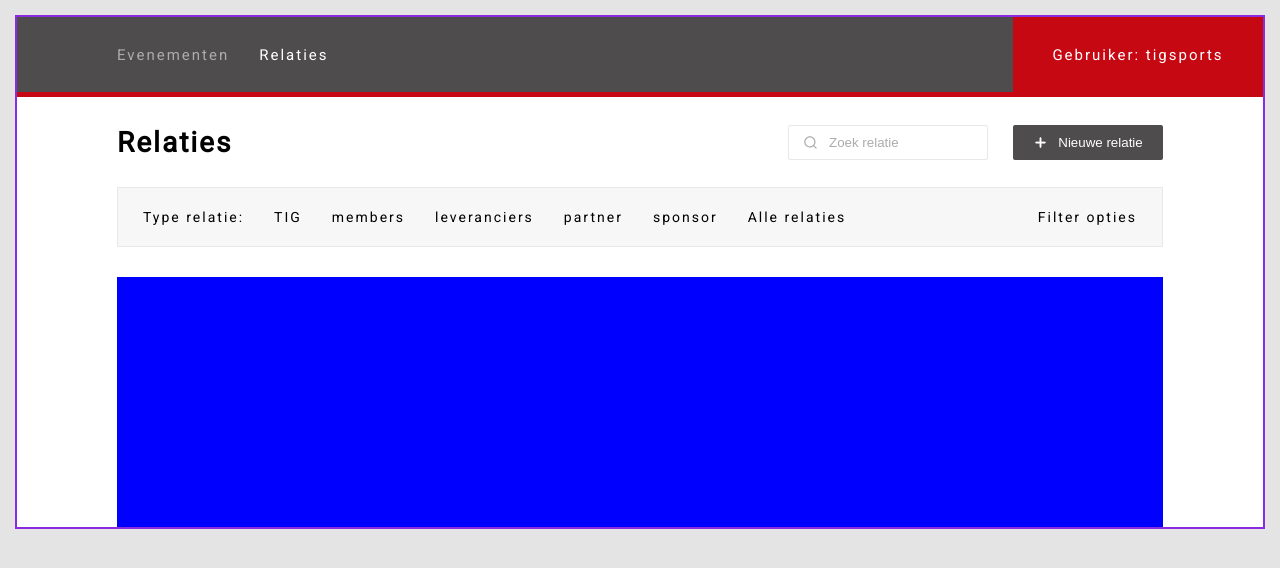
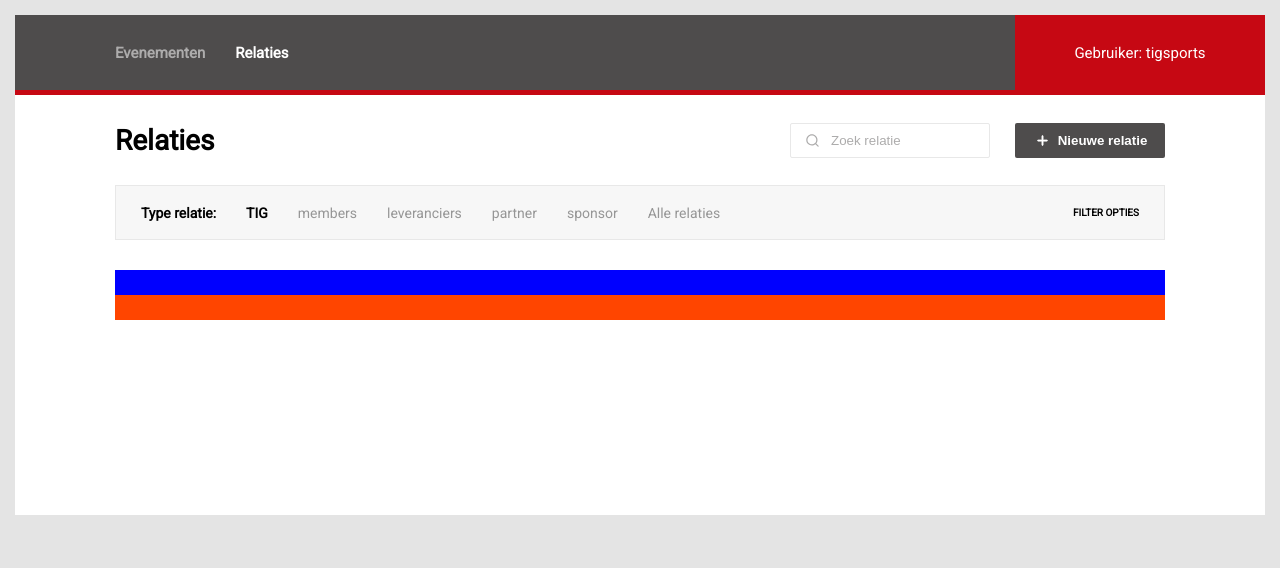
Before and after one commit to WiliTheSParrow/LeVarne_Exercise-1, a plain HTML site: page src/index.html in a window 1280 px wide. Drawn offline with nearby package versions, Linux system fonts and the light colour scheme.

Commit message:
init content dataview section

```diff
--- a/src/css/_base.scss
+++ b/src/css/_base.scss
@@ -7,6 +7,7 @@ $color-grey-light-1: #e4e4e4;
 $color-grey-light-2: #f7f7f7;
 $color-grey-medium-1: #e8e8e8;
 $color-grey-medium-2: #adacac;
+$color-grey-medium-3:#969696;
 $color-grey-dark:#4e4c4c;
 
 *,
@@ -29,6 +30,5 @@ body {
     color: $color-black;
     font-size: 100px;
     font-family: 'Roboto', sans-serif;
-    letter-spacing: 2px;
     min-height: 100vh;
 }
--- a/src/css/_component.scss
+++ b/src/css/_component.scss
@@ -7,6 +7,7 @@
 
         &-bar {
             list-style: none;
+            font-weight: bold;
 
             &-item {
                 cursor: pointer;
@@ -21,7 +22,7 @@
             &--title {
                 // border: 1px solid green;
                 font-size: 2.8rem;
-                font-weight: 900;
+                font-weight: bold;
                 align-self: center;
 
             }
@@ -64,6 +65,7 @@
                 height: 3.5rem;
                 color: $color-white;
                 background: $color-grey-dark;
+                font-weight: bold;
                 border: none;
                 border-radius: 2px;
                 cursor: pointer;
@@ -75,13 +77,30 @@
         &-filter {
             font-size: 1.4rem;
 
+            &--type {
+                p {
+                    font-weight: bold;
+                }
+            }
+
             &-table {
                 list-style: none;
 
                 &--element {
+                    cursor: pointer;
+                    color: $color-grey-medium-3;
+                }
+            }
 
-                    cursor: pointer;
-                }
+            &--opties {
+                font-size: 1rem;
+                text-transform: uppercase;
+                font-weight: bold;
+            }
+
+            &-active {
+                color: $color-black;
+                font-weight: bold;
             }
         }
     }
--- a/src/css/_layout.scss
+++ b/src/css/_layout.scss
@@ -1,5 +1,5 @@
 .container {
-    border: 2px solid blueviolet;
+    // border: 2px solid blueviolet;
     background: $color-white;
     max-width: 150rem;
     margin: 1.5rem 1.5rem;
@@ -73,7 +73,7 @@
         &-filter {
             border: 1.5px solid $color-grey-medium-1;
             background: $color-grey-light-2;
-            height: 6rem;
+            height: 5.5rem;
             margin-bottom: 3rem;
             padding: 0 2.5rem;
 
@@ -101,7 +101,16 @@
     }
 
     &__dataview {
-        height: 2.5em;
-        background: blue;
+
+
+        &-relaties{
+            background: blue;
+            height: 2.5rem;
+        }
+        &-details{
+            background: orangered;
+            height: 2.5rem;
+        }
+
     }
 }
--- a/src/index.html
+++ b/src/index.html
@@ -67,7 +67,7 @@
                         <div class="content__header-filter--type">
                             <p>Type relatie:</p>
                             <ul class="content__header-filter-table">
-                                <li class="content__header-filter-table--element">TIG</li>
+                                <li class="content__header-filter-table--element content__header-filter-active">TIG</li>
                                 <li class="content__header-filter-table--element">members</li>
                                 <li class="content__header-filter-table--element">leveranciers</li>
                                 <li class="content__header-filter-table--element">partner</li>
@@ -79,7 +79,10 @@
                     </section>
                 </div>
 
-                <div class="content__dataview"></div>
+                <div class="content__dataview">
+                    <section class="content__dataview-relaties"></section>
+                    <section class="content__dataview-details"></section>
+                </div>
             </div>
 
         </div>
```
Also changed, not shown: src/css/style.css, 1 other file.
